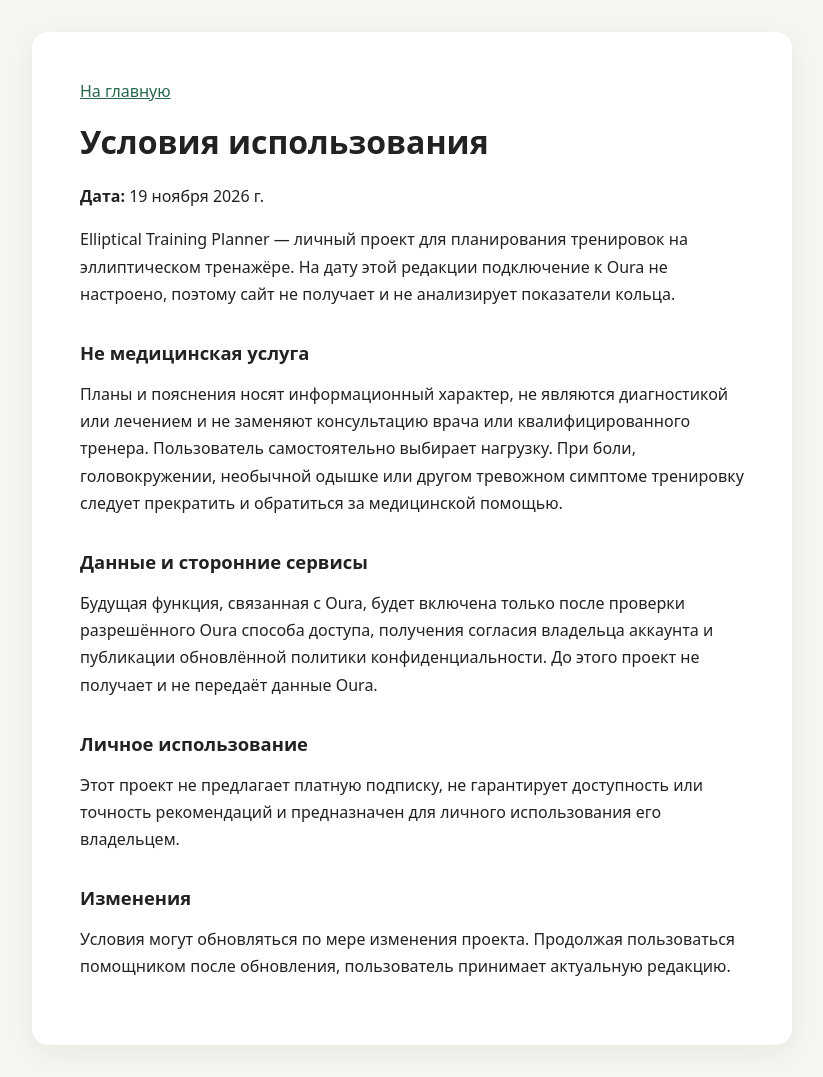
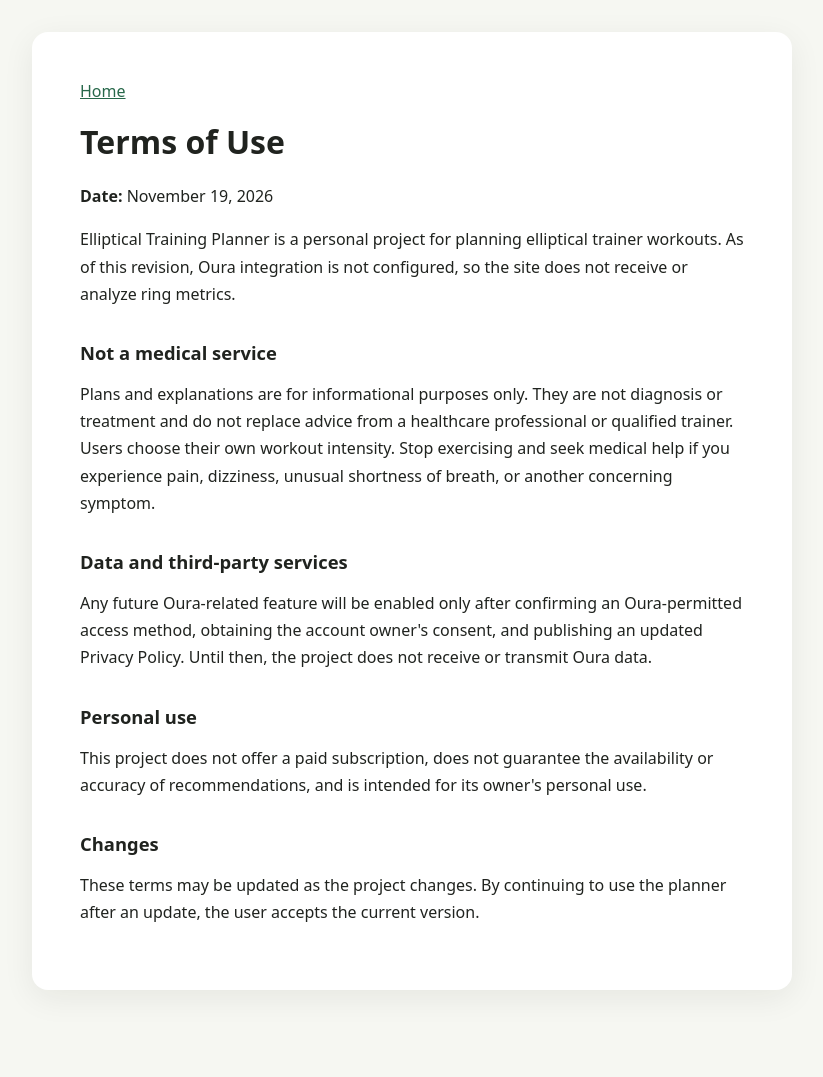
Before and after one commit to Aramzes1/elliptical-training-planner, a plain HTML site: page terms.html in a window 1280 px wide. Shown: the whole page, without its empty margins (228-1051 px from the left). After the commit the page ends 1022 px from the top, so only its background shows below. Drawn offline with Linux system fonts and the light colour scheme.

Commit message:
Translate terms of use to English

```diff
--- a/terms.html
+++ b/terms.html
@@ -1,25 +1,25 @@
 <!doctype html>
-<html lang="ru">
+<html lang="en">
 <head>
   <meta charset="utf-8">
   <meta name="viewport" content="width=device-width, initial-scale=1">
-  <title>Условия использования — Elliptical Training Planner</title>
+  <title>Terms of Use — Elliptical Training Planner</title>
   <link rel="stylesheet" href="style.css">
 </head>
 <body>
   <main>
-    <a href="index.html">На главную</a>
-    <h1>Условия использования</h1>
-    <p><strong>Дата:</strong> 19 ноября 2026 г.</p>
-    <p>Elliptical Training Planner — личный проект для планирования тренировок на эллиптическом тренажёре. На дату этой редакции подключение к Oura не настроено, поэтому сайт не получает и не анализирует показатели кольца.</p>
-    <h2>Не медицинская услуга</h2>
-    <p>Планы и пояснения носят информационный характер, не являются диагностикой или лечением и не заменяют консультацию врача или квалифицированного тренера. Пользователь самостоятельно выбирает нагрузку. При боли, головокружении, необычной одышке или другом тревожном симптоме тренировку следует прекратить и обратиться за медицинской помощью.</p>
-    <h2>Данные и сторонние сервисы</h2>
-    <p>Будущая функция, связанная с Oura, будет включена только после проверки разрешённого Oura способа доступа, получения согласия владельца аккаунта и публикации обновлённой политики конфиденциальности. До этого проект не получает и не передаёт данные Oura.</p>
-    <h2>Личное использование</h2>
-    <p>Этот проект не предлагает платную подписку, не гарантирует доступность или точность рекомендаций и предназначен для личного использования его владельцем.</p>
-    <h2>Изменения</h2>
-    <p>Условия могут обновляться по мере изменения проекта. Продолжая пользоваться помощником после обновления, пользователь принимает актуальную редакцию.</p>
+    <a href="index.html">Home</a>
+    <h1>Terms of Use</h1>
+    <p><strong>Date:</strong> November 19, 2026</p>
+    <p>Elliptical Training Planner is a personal project for planning elliptical trainer workouts. As of this revision, Oura integration is not configured, so the site does not receive or analyze ring metrics.</p>
+    <h2>Not a medical service</h2>
+    <p>Plans and explanations are for informational purposes only. They are not diagnosis or treatment and do not replace advice from a healthcare professional or qualified trainer. Users choose their own workout intensity. Stop exercising and seek medical help if you experience pain, dizziness, unusual shortness of breath, or another concerning symptom.</p>
+    <h2>Data and third-party services</h2>
+    <p>Any future Oura-related feature will be enabled only after confirming an Oura-permitted access method, obtaining the account owner's consent, and publishing an updated Privacy Policy. Until then, the project does not receive or transmit Oura data.</p>
+    <h2>Personal use</h2>
+    <p>This project does not offer a paid subscription, does not guarantee the availability or accuracy of recommendations, and is intended for its owner's personal use.</p>
+    <h2>Changes</h2>
+    <p>These terms may be updated as the project changes. By continuing to use the planner after an update, the user accepts the current version.</p>
   </main>
 </body>
 </html>
```
